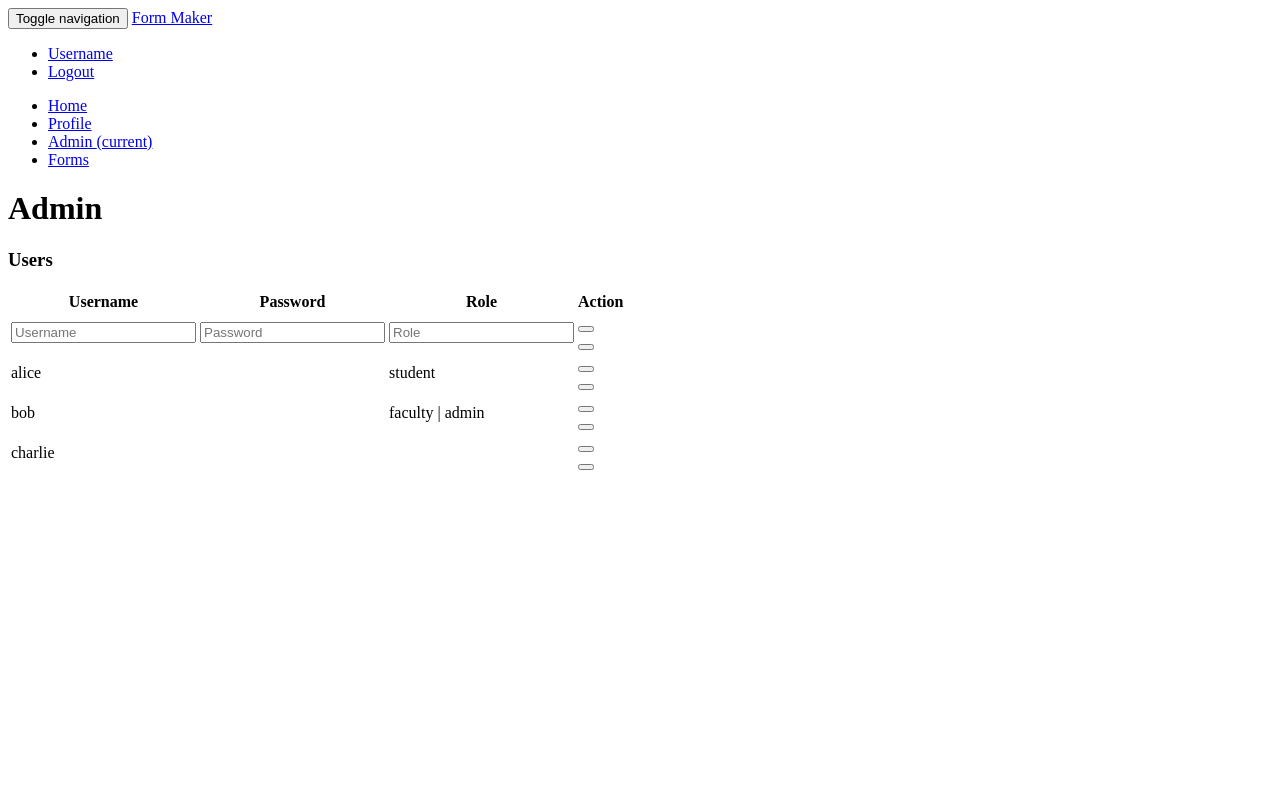
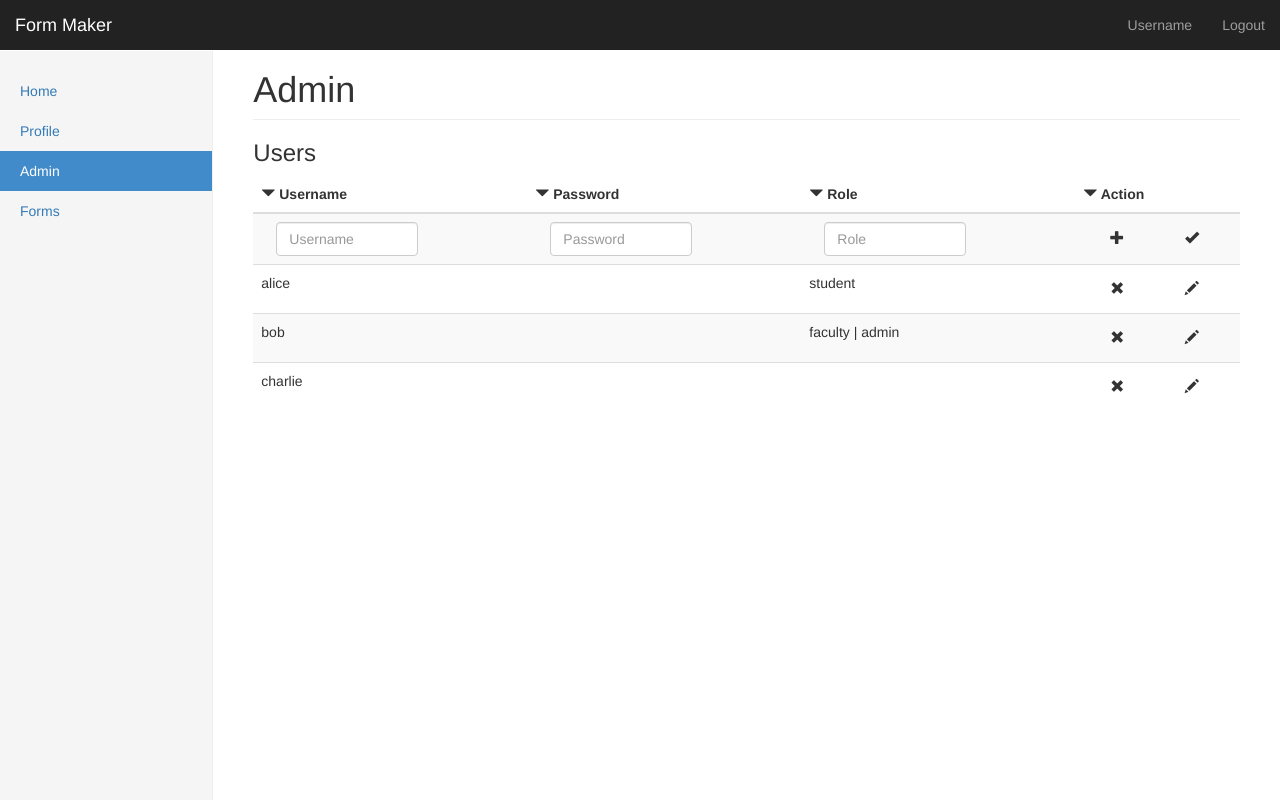
Before and after one commit to Juncai/WebDevSpring2016, a website: page public/assignment/admin.html in a window 1280 px wide. Drawn offline with nearby package versions, Linux system fonts and the light colour scheme.

Commit message:
replace template header in all of the pages

```diff
--- a/public/assignment/admin.html
+++ b/public/assignment/admin.html
@@ -8,11 +8,10 @@
     <meta name="description" content="Home page for form maker.">
     <meta name="author" content="Jun Cai">
     <title>Admin</title>
-    <!--<link href="../../dist/css/bootstrap.min.css" rel="stylesheet">-->
-    <link rel="import" href="imports/template.html">
-    <!-- <link href="../../assets/css/ie10-viewport-bug-workaround.css" rel="stylesheet"> -->
-    <!-- Optional theme -->
-    <!--<link rel="stylesheet" href="https://maxcdn.bootstrapcdn.com/bootstrap/3.3.6/css/bootstrap-theme.min.css" integrity="sha384-fLW2N01lMqjakBkx3l/M9EahuwpSfeNvV63J5ezn3uZzapT0u7EYsXMjQV+0En5r" crossorigin="anonymous">-->
+    <link rel="stylesheet" href="https://maxcdn.bootstrapcdn.com/bootstrap/3.3.6/css/bootstrap.min.css">
+    <link href="css/regular.css" rel="stylesheet">
+    <script src="https://code.jquery.com/jquery-1.12.0.min.js"></script>
+    <script src="https://maxcdn.bootstrapcdn.com/bootstrap/3.3.6/js/bootstrap.min.js"></script>
 </head>
 <body>
 <nav class="navbar navbar-inverse navbar-fixed-top">
```
Also changed, not shown: public/assignment/form-fields.html (+4 -5 lines), public/assignment/forms.html (+4 -5 lines), public/assignment/home.html (+0 -4 lines), public/assignment/login.html (+5 -5 lines).
